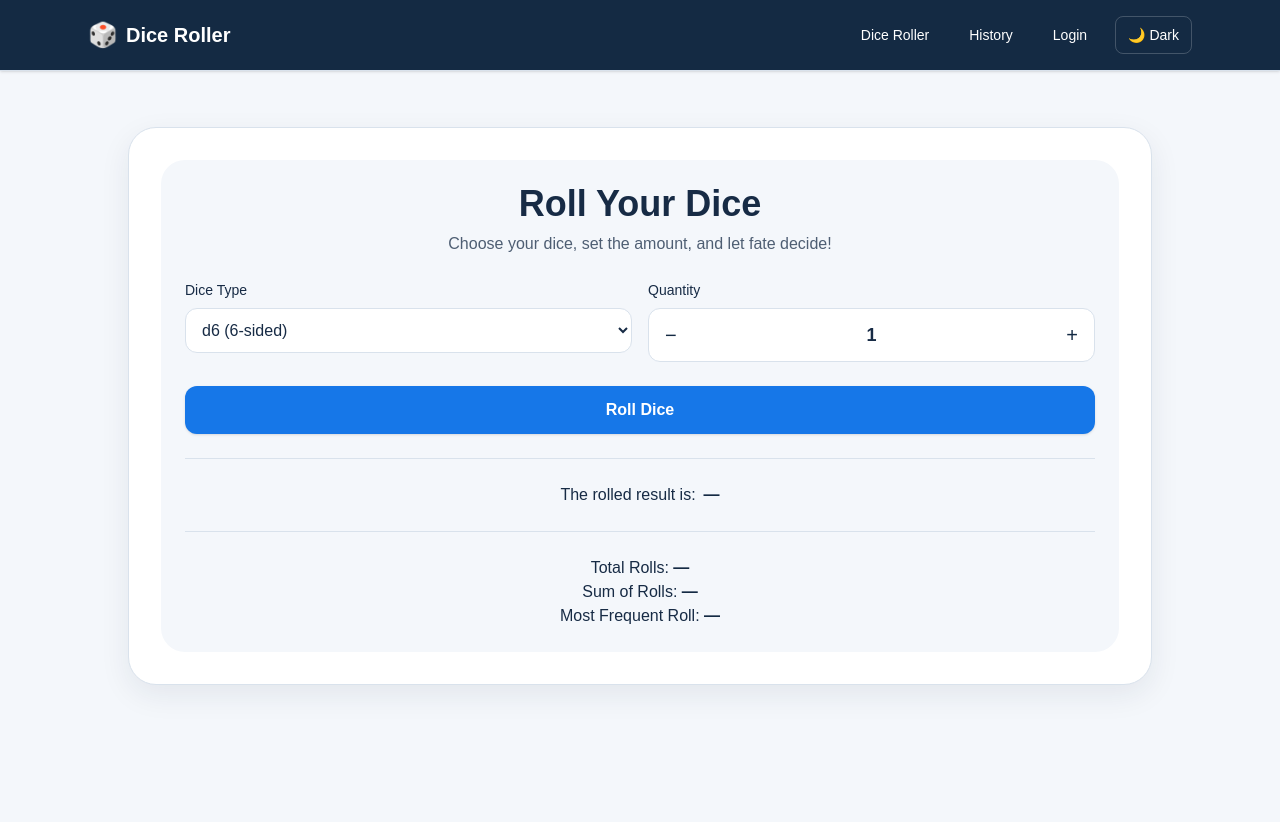
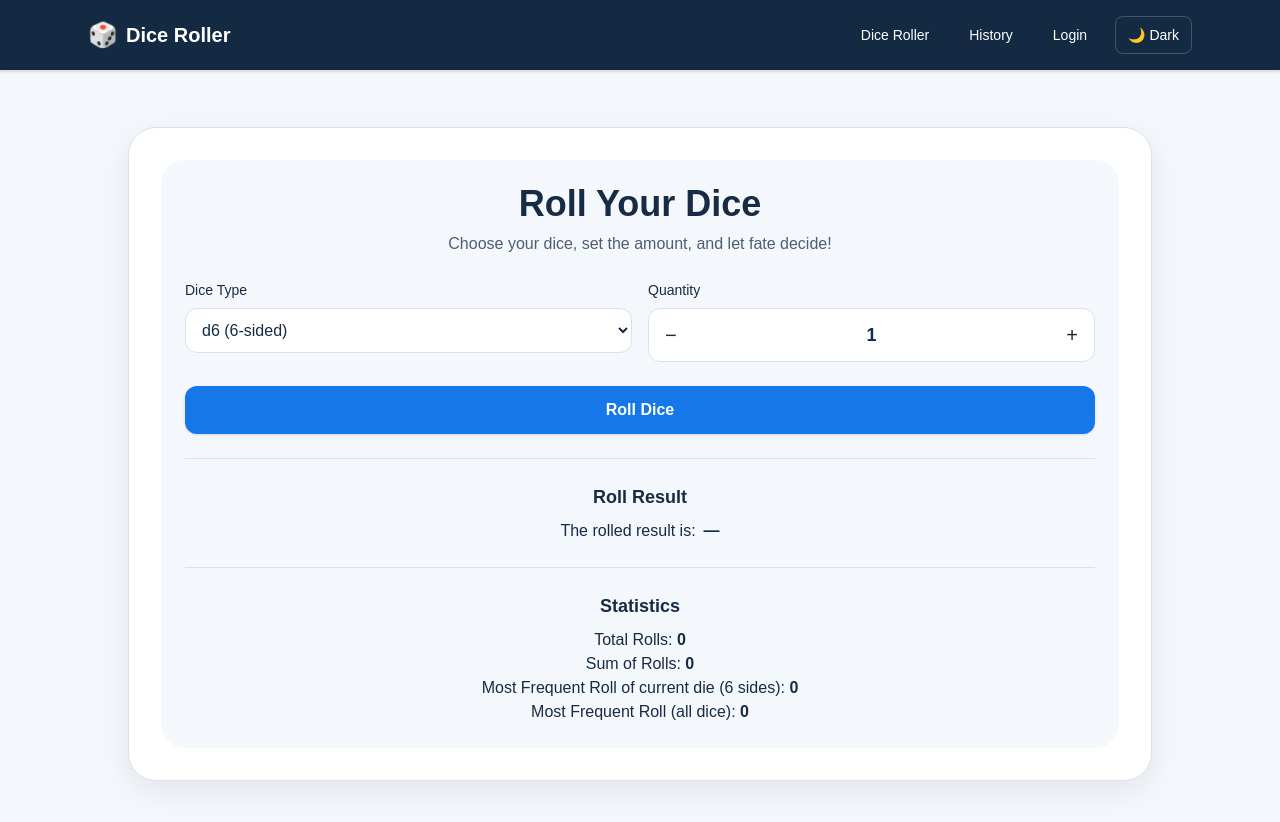
Before and after one commit to Regalus27/CSE499_SimpleDice, a Next.js app: page / in a window 1280 px wide. Shown: the top 822 px of the page. Built offline with nearby package versions, Linux system fonts and the light colour scheme.

Commit message:
modified stats

```diff
--- a/app/components/account/statistics.tsx
+++ b/app/components/account/statistics.tsx
@@ -1,13 +1,17 @@
-"use client";
+'use client';
 
-import { useEffect, useState } from "react";
-import { fetchAccountStatistics, Statistics } from "@/lib/statistics/fetchStatistics";
+import { useEffect, useState } from 'react';
+import {
+  fetchAccountStatistics,
+  Statistics,
+} from '@/lib/statistics/fetchStatistics';
 
 export default function AccountStatistics() {
   const [statistics, setStatistics] = useState<Statistics>({
     totalRolls: 0,
     sumOfRolls: 0,
     mostFrequentRoll: 0,
+    mostFrequentRollForCurrentDice: 0,
   });
   useEffect(() => {
     const fetchData = async () => {
@@ -19,34 +23,30 @@ export default function AccountStatistics() {
 
   return (
     <section>
-      <h2 className="text-2xl font-bold text-[var(--navy)]">
+      <h2 className='text-2xl font-bold text-[var(--navy)]'>
         Global Statistics
       </h2>
 
-      <div className="mt-6 grid gap-3 sm:grid-cols-2">
-        <div className="rounded-xl border border-[var(--border)] bg-white p-4 text-center">
-          <p className="text-2xl font-bold text-[var(--navy)]">
+      <div className='mt-6 grid gap-3 sm:grid-cols-2'>
+        <div className='rounded-xl border border-[var(--border)] bg-white p-4 text-center'>
+          <p className='text-2xl font-bold text-[var(--navy)]'>
             {statistics.totalRolls}
           </p>
-          <p className="mt-1 text-sm text-[var(--text)]/70">
-            Total Rolls
-          </p>
+          <p className='mt-1 text-sm text-[var(--text)]/70'>Total Rolls</p>
         </div>
 
-        <div className="rounded-xl border border-[var(--border)] bg-white p-4 text-center">
-          <p className="text-2xl font-bold text-[var(--navy)]">
+        <div className='rounded-xl border border-[var(--border)] bg-white p-4 text-center'>
+          <p className='text-2xl font-bold text-[var(--navy)]'>
             {statistics.sumOfRolls}
           </p>
-          <p className="mt-1 text-sm text-[var(--text)]/70">
-            Sum of All Rolls
-          </p>
+          <p className='mt-1 text-sm text-[var(--text)]/70'>Sum of All Rolls</p>
         </div>
 
-        <div className="rounded-xl border border-[var(--border)] bg-white p-4 text-center">
-          <p className="text-2xl font-bold text-[var(--navy)]">
+        <div className='rounded-xl border border-[var(--border)] bg-white p-4 text-center'>
+          <p className='text-2xl font-bold text-[var(--navy)]'>
             {statistics.mostFrequentRoll}
           </p>
-          <p className="mt-1 text-sm text-[var(--text)]/70">
+          <p className='mt-1 text-sm text-[var(--text)]/70'>
             Most Frequent Roll
           </p>
         </div>
--- a/app/page.tsx
+++ b/app/page.tsx
@@ -1,11 +1,9 @@
 'use client';
 
-import { useState } from 'react';
+import { useMemo, useState } from 'react';
 import { saveRollToDatabase } from '@/lib/rolls';
-import {
-  Statistics,
-  sessionStatistics,
-} from '@/lib/statistics/fetchStatistics';
+import { sessionStatistics } from '@/lib/statistics/fetchStatistics';
+import type { DiceRoll } from '@/lib/statistics/Stats';
 
 const diceOptions = [
   { label: 'd4 (4-sided)', sides: 4 },
@@ -21,8 +19,13 @@ export default function Home() {
   const [selectedDice, setSelectedDice] = useState(6);
   const [quantity, setQuantity] = useState(1);
   const [result, setResult] = useState<number | null>(null);
-  const [sessionRolls, setSessionRolls] = useState<number[]>([]);
-  const [statistics, setStatistics] = useState<Statistics | null>(null);
+  const [sessionRolls, setSessionRolls] = useState<DiceRoll[]>([]);
+
+  // Derived so the "current die" stat stays in sync whenever the selected die or rolls change.
+  const statistics = useMemo(
+    () => sessionStatistics(sessionRolls, selectedDice),
+    [sessionRolls, selectedDice],
+  );
 
   const handleRoll = () => {
     let total = 0;
@@ -47,10 +50,12 @@ export default function Home() {
       });
     }
 
-    const nextSessionRolls = [...sessionRolls, total];
+    const nextSessionRolls = [
+      ...sessionRolls,
+      { dice_type: selectedDice, dice_sum: total },
+    ];
     setResult(total);
     setSessionRolls(nextSessionRolls);
-    setStatistics(sessionStatistics(nextSessionRolls));
   };
 
   const updateQuantity = (change: number) => {
@@ -58,11 +63,11 @@ export default function Home() {
   };
 
   return (
-    <div className="min-h-[calc(100vh-80px)] bg-[var(--bg)] px-4 py-8">
-      <div className="mx-auto max-w-5xl rounded-[28px] border border-[var(--border)] bg-white p-6 shadow-[0_10px_30px_rgba(20,42,67,0.08)] md:p-8">
-        <section className="w-full rounded-[24px] bg-[var(--bg)] p-6">
-          <div className="text-center mb-6">
-            <h1 className="text-4xl font-bold text-[var(--text)]">
+    <div className='min-h-[calc(100vh-80px)] bg-[var(--bg)] px-4 py-8'>
+      <div className='mx-auto max-w-5xl rounded-[28px] border border-[var(--border)] bg-white p-6 shadow-[0_10px_30px_rgba(20,42,67,0.08)] md:p-8'>
+        <section className='w-full rounded-[24px] bg-[var(--bg)] p-6'>
+          <div className='text-center mb-6'>
+            <h1 className='text-4xl font-bold text-[var(--text)]'>
               Roll Your Dice
             </h1>
             <p className='mt-2 text-base text-[var(--text)]/75'>
@@ -96,7 +101,7 @@ export default function Home() {
                 <button
                   type='button'
                   onClick={() => updateQuantity(-1)}
-                  className='px-4 py-3 text-xl text-[var(--navy)]'
+                  className='px-4 py-3 text-xl text-[var(--text)]'
                 >
                   −
                 </button>
@@ -108,7 +113,7 @@ export default function Home() {
                 <button
                   type='button'
                   onClick={() => updateQuantity(1)}
-                  className='px-4 py-3 text-xl text-[var(--navy)]'
+                  className='px-4 py-3 text-xl text-[var(--text)]'
                 >
                   +
                 </button>
@@ -127,29 +132,41 @@ export default function Home() {
           </div>
 
           <div className='mt-6 border-t border-[var(--border)] pt-6 text-center'>
+            <h2 className='text-lg font-semibold text-[var(--text)] mb-2'>
+              Roll Result
+            </h2>
             <p className='text-base text-[var(--text)]'>
               The rolled result is:
-              <span className='ml-2 font-bold text-[var(--navy)]'>
+              <span className='ml-2 font-bold text-[var(--text)]'>
                 {result ?? '—'}
               </span>
             </p>
           </div>
           <div className='mt-6 border-t border-[var(--border)] pt-6 text-center'>
+            <h2 className='text-lg font-semibold text-[var(--text)] mb-2'>
+              Statistics
+            </h2>
             <p className='text-base text-[var(--text)]'>
               Total Rolls:{' '}
-              <span className='font-bold text-[var(--navy)]'>
+              <span className='font-bold text-[var(--text)]'>
                 {statistics?.totalRolls ?? '—'}
               </span>
             </p>
             <p className='text-base text-[var(--text)]'>
               Sum of Rolls:{' '}
-              <span className='font-bold text-[var(--navy)]'>
+              <span className='font-bold text-[var(--text)]'>
                 {statistics?.sumOfRolls ?? '—'}
               </span>
             </p>
             <p className='text-base text-[var(--text)]'>
-              Most Frequent Roll:{' '}
-              <span className='font-bold text-[var(--navy)]'>
+              Most Frequent Roll of current die ({selectedDice} sides):{' '}
+              <span className='font-bold text-[var(--text)]'>
+                {statistics?.mostFrequentRollForCurrentDice ?? '—'}
+              </span>
+            </p>
+            <p className='text-base text-[var(--text)]'>
+              Most Frequent Roll (all dice):{' '}
+              <span className='font-bold text-[var(--text)]'>
                 {statistics?.mostFrequentRoll ?? '—'}
               </span>
             </p>
--- a/lib/statistics/Stats.tsx
+++ b/lib/statistics/Stats.tsx
@@ -1,7 +1,13 @@
+export type DiceRoll = {
+  dice_type: number;
+  dice_sum: number;
+};
+
 export type Stats = {
   totalRolls: number;
   sumOfRolls: number;
   mostFrequentRoll: number;
+  mostFrequentRollForCurrentDice: number;
 };
 
 export const getTotalRolls = (rolls: number[]): number => {
@@ -34,10 +40,31 @@ export const getMostFrequentRoll = (rolls: number[]): number => {
   );
 };
 
-export const Statistics = async (rolls: number[]): Promise<Stats> => {
+// Restricts the most-frequent-roll calculation to rolls made with the given die.
+export const getMostFrequentRollForDice = (
+  rolls: DiceRoll[],
+  diceType: number,
+): number => {
+  const sums = rolls
+    .filter((roll) => roll.dice_type === diceType)
+    .map((roll) => roll.dice_sum);
+
+  return getMostFrequentRoll(sums);
+};
+
+export const Statistics = async (
+  rolls: DiceRoll[],
+  currentDiceType: number,
+): Promise<Stats> => {
+  const sums = rolls.map((roll) => roll.dice_sum);
+
   return {
-    totalRolls: getTotalRolls(rolls),
-    sumOfRolls: getSumOfRolls(rolls),
-    mostFrequentRoll: getMostFrequentRoll(rolls),
+    totalRolls: getTotalRolls(sums),
+    sumOfRolls: getSumOfRolls(sums),
+    mostFrequentRoll: getMostFrequentRoll(sums),
+    mostFrequentRollForCurrentDice: getMostFrequentRollForDice(
+      rolls,
+      currentDiceType,
+    ),
   };
 };
--- a/lib/statistics/fetchStatistics.tsx
+++ b/lib/statistics/fetchStatistics.tsx
@@ -3,12 +3,15 @@
 import {
   Statistics as calculateStatistics,
   getMostFrequentRoll,
+  getMostFrequentRollForDice,
   getSumOfRolls,
   getTotalRolls,
-} from "@/lib/statistics/Stats";
+  type DiceRoll,
+} from '@/lib/statistics/Stats';
 
-// The structure of Roll represents a single dice roll with its sum.
+// The structure of Roll represents a single dice roll with its type and sum.
 export type Roll = {
+  dice_type: number;
   dice_sum: number;
 };
 
@@ -17,6 +20,7 @@ export type Statistics = {
   totalRolls: number;
   sumOfRolls: number;
   mostFrequentRoll: number;
+  mostFrequentRollForCurrentDice: number;
 };
 export const fetchAccountStatistics = async (): Promise<Statistics> => {
   try {
@@ -28,9 +32,8 @@ export const fetchAccountStatistics = async (): Promise<Statistics> => {
 
     const data: { rolls: Roll[] } = await response.json();
 
-    const rolls = data.rolls.map((roll) => roll.dice_sum);
-
-    const stats = await calculateStatistics(rolls);
+    // Account-wide statistics span every dice type, so there is no single "current die" to filter by.
+    const stats = await calculateStatistics(data.rolls, 0);
 
     return stats;
   } catch (error) {
@@ -39,26 +42,38 @@ export const fetchAccountStatistics = async (): Promise<Statistics> => {
       totalRolls: 0,
       sumOfRolls: 0,
       mostFrequentRoll: 0,
+      mostFrequentRollForCurrentDice: 0,
     };
   }
 };
 
-export const sessionStatistics = (rolls: number[]): Statistics => {
+export const sessionStatistics = (
+  rolls: DiceRoll[],
+  currentDiceType: number,
+): Statistics => {
   if (rolls.length === 0) {
     return {
       totalRolls: 0,
       sumOfRolls: 0,
       mostFrequentRoll: 0,
+      mostFrequentRollForCurrentDice: 0,
     };
   }
 
-  const total = getTotalRolls(rolls);
-  const sum = getSumOfRolls(rolls);
-  const frequent = getMostFrequentRoll(rolls);
+  const sums = rolls.map((roll) => roll.dice_sum);
+
+  const total = getTotalRolls(sums);
+  const sum = getSumOfRolls(sums);
+  const frequent = getMostFrequentRoll(sums);
+  const frequentForCurrentDice = getMostFrequentRollForDice(
+    rolls,
+    currentDiceType,
+  );
 
   return {
     totalRolls: total,
     sumOfRolls: sum,
     mostFrequentRoll: frequent,
+    mostFrequentRollForCurrentDice: frequentForCurrentDice,
   };
 };
```
Also changed, not shown: 1 other file (tests, documents, lock files or other folders).
